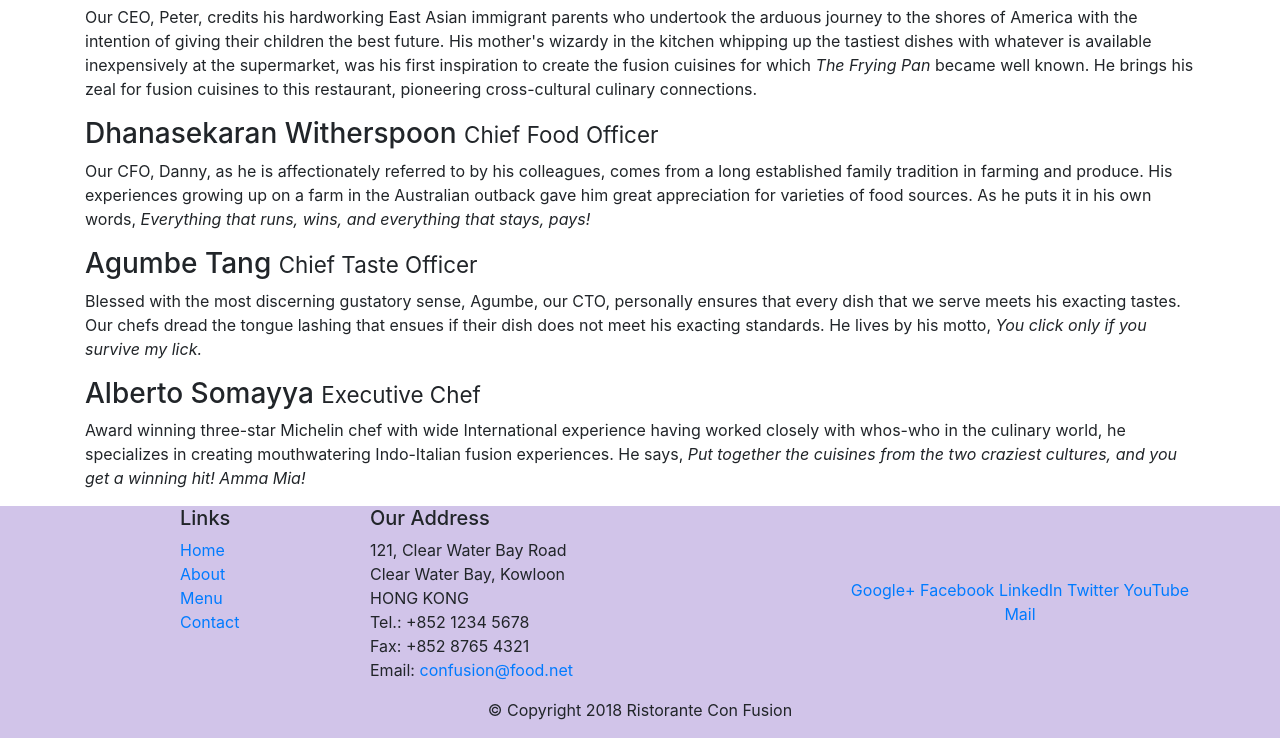
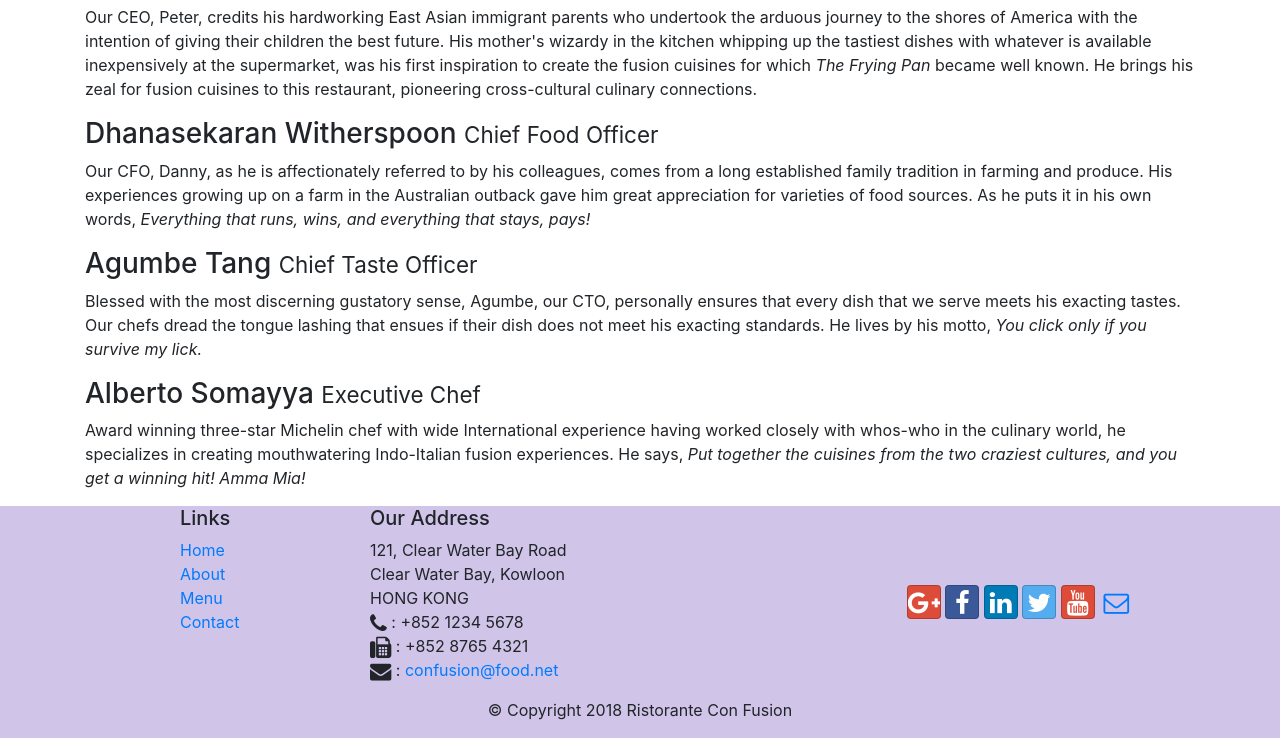
Before and after one commit to shreedhar0/conFusion, a website: page aboutus.html in a window 1280 px wide. Shown: the part 738-1476 px from the top of the page. Drawn offline with nearby package versions, Linux system fonts and the light colour scheme.

Commit message:
Icon font

```diff
--- a/aboutus.html
+++ b/aboutus.html
@@ -7,6 +7,8 @@
     <meta http-equiv="x-ua-compatible" content="ie=edge">
 
     <link rel="stylesheet" href="node_modules/bootstrap/dist/css/bootstrap.min.css">
+    <link rel="stylesheet" href="node_modules/font-awesome/css/font-awesome.min.css">
+    <link rel="stylesheet" href="node_modules/bootstrap-social/bootstrap-social.css">
     <link rel="stylesheet" href="css/styles.css">
 
     <title>Ristorante Con Fusion: About Us</title>
@@ -22,10 +24,10 @@
             <a class="navbar-brand mr-auto" href="./index.html">Restorante Con Fusion</a>
             <div class="collapse navbar-collapse" id="Navbar">
                 <ul class="navbar-nav mr-auto">
-                    <li class="nav-item "><a href="./index.html" class="nav-link">Home</a></li>
-                    <li class="nav-item active"><a href="#" class="nav-link">About</a></li>
-                    <li class="nav-item"><a href="#" class="nav-link">Menu</a></li>
-                    <li class="nav-item"><a href="#" class="nav-link">Contact</a></li>
+                    <li class="nav-item"><a href="./index.html" class="nav-link"><span class="fa fa-home fa-lg"></span> Home</a></li>
+                    <li class="nav-item active"><a href="./aboutus.html" class="nav-link"><span class="fa fa-info fa-lg"></span> About</a></li>
+                    <li class="nav-item"><a href="#" class="nav-link"> <span class="fa fa-list fa-lg "></span> Menu</a></li>
+                    <li class="nav-item"><a href="#" class="nav-link"><span class="fa fa-address-card fa-lg"></span> Contact</a></li>
 
                 </ul>
             </div>
@@ -115,19 +117,20 @@
 		              121, Clear Water Bay Road<br>
 		              Clear Water Bay, Kowloon<br>
 		              HONG KONG<br>
-		              Tel.: +852 1234 5678<br>
-		              Fax: +852 8765 4321<br>
-		              Email: <a href="mailto:confusion@food.net">confusion@food.net</a>
+		              <i class="fa fa-phone fa-lg"></i> : +852 1234 5678<br>
+		              <i class="fa fa-fax fa-lg"></i> : +852 8765 4321<br>
+		              <i class="fa fa-envelope fa-lg"></i> : <a href="mailto:confusion@food.net">confusion@food.net</a>
+
 		           </address>
                 </div>
                 <div class="col-12 col-sm-4 align-self-center">
                     <div class="text-center">
-                        <a href="http://google.com/+">Google+</a>
-                        <a href="http://www.facebook.com/profile.php?id=">Facebook</a>
-                        <a href="http://www.linkedin.com/in/">LinkedIn</a>
-                        <a href="http://twitter.com/">Twitter</a>
-                        <a href="http://youtube.com/">YouTube</a>
-                        <a href="mailto:">Mail</a>
+                        <a class="btn btn-social-icon btn-google" href="http://google.com/+"> <i class="fa fa-google-plus fa-lg"></i> </a>
+                        <a class="btn btn-social-icon btn-facebook" href="http://www.facebook.com/profile.php?id="> <i class="fa fa-facebook fa-lg"></i> </a>
+                        <a class="btn btn-social-icon btn-linkedin" href="http://www.linkedin.com/in/"> <i class="fa fa-linkedin fa-lg"></i> </a>
+                        <a class="btn btn-social-icon btn-twitter" href="http://twitter.com/"> <i class="fa fa-twitter fa-lg"></i> </a>
+                        <a class="btn btn-social-icon btn-google" href="http://youtube.com/"> <i class="fa fa-youtube fa-lg"></i> </a>
+                        <a class="btn btn-social-icon " href="mailto:"> <i class="fa fa-envelope-o fa-lg"></i> </a>
                     </div>
                 </div>
            </div>
--- a/package.json
+++ b/package.json
@@ -15,6 +15,8 @@
   },
   "dependencies": {
     "bootstrap": "^4.0.0",
+    "bootstrap-social": "^5.1.1",
+    "font-awesome": "^4.7.0",
     "jquery": "^3.3.1",
     "popper.js": "^1.12.9"
   }
```
Also changed, not shown: index.html (+15 -13 lines), 1 other file.
